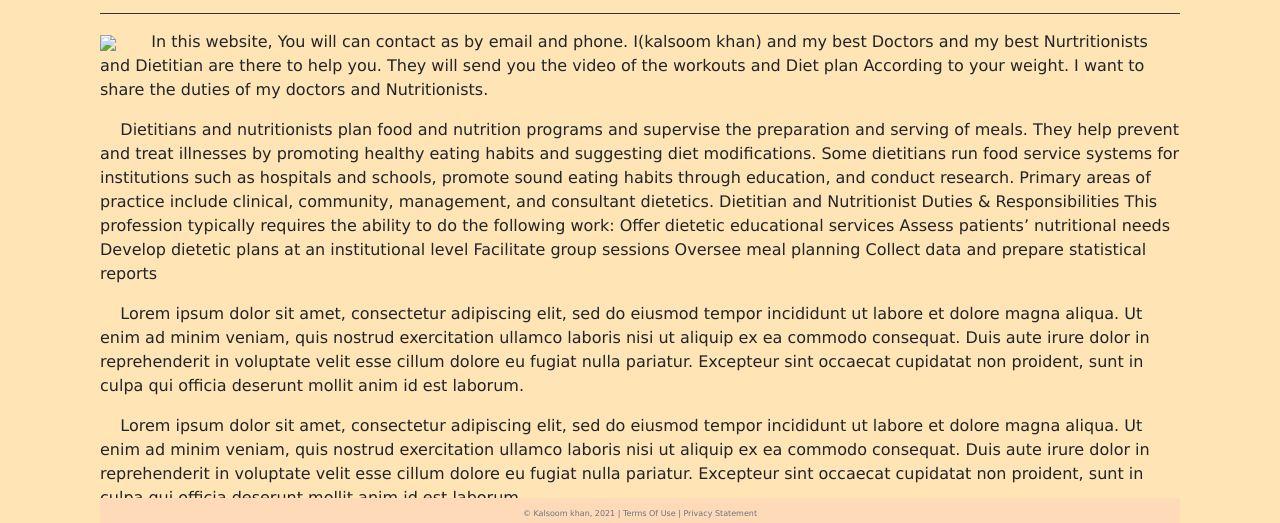
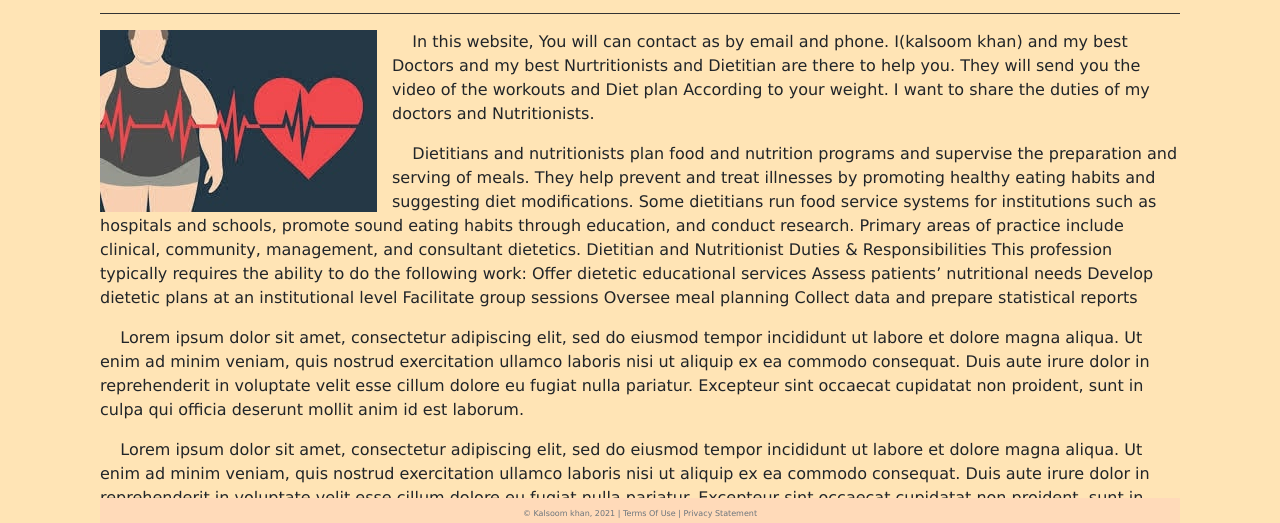
Before and after one commit to kalsoomkhan/FinalProject117, a plain HTML site: page AboutUs.html in a window 1280 px wide. Shown: the part 270-793 px from the top of the page. Drawn offline with nearby package versions, Linux system fonts and the light colour scheme.

Commit message:
Update AboutUs.html

```diff
--- a/AboutUs.html
+++ b/AboutUs.html
@@ -80,7 +80,7 @@
     <hr>
 
             <div class="aboutusimage" style="float:left; margin-right: 15px">
-                <img src="Images/heartdisease.PNG">
+                <img src="Images/heartdisease.jpg">
 
             </div>
 
```
